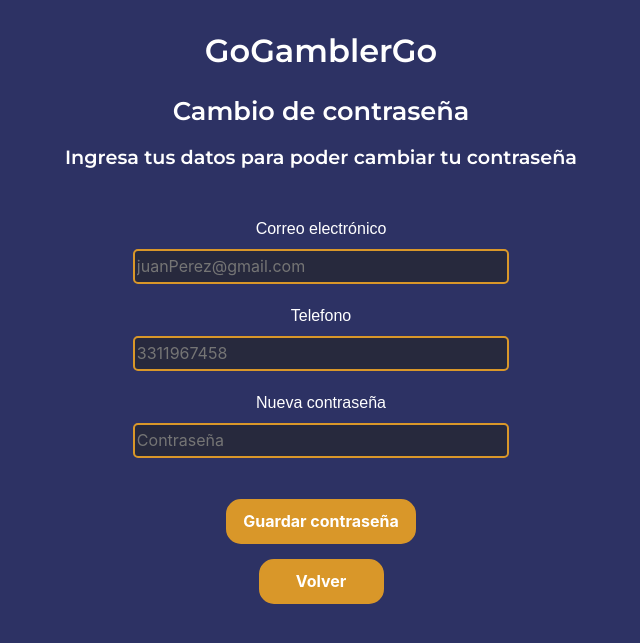
After one commit to SamuelCeballos04/IGT, a Flask app: page /recuperacion in a window 1280 px wide. The commit adds this page. Shown: the top 643 px of the page, without its empty margins (319-959 px from the left). Run offline with Flask 2, Linux system fonts and the light colour scheme; some libraries are stand-ins or nearby versions.

Commit message:
Cambio de contraseña

```diff
--- a/server.py
+++ b/server.py
@@ -405,8 +405,8 @@ def login():
     if request.method == 'POST':
         user = request.form['correo']
         password = request.form['password']
-        print("Usuario: ", user)
-        print("Contraseña: ", password)
+        print("Usuariologin: ", user)
+        print("Contraseñalogin: ", password)
 
         if database:
             cursor = database.cursor()
@@ -816,6 +816,38 @@ def resultados():
             return redirect(url_for('opciones'))
         return render_template('resultados.html')
 
+@app.route('/recuperacion', methods=['GET', 'POST'])
+def recuperacion():
+    if request.method == 'POST':
+        user = request.form['correo']
+        password = request.form['password']
+        telefono = request.form['telefono']
+        print("Correo: ", user)
+        print("Contraseña: ", password)
+        print("Telefono: ", telefono)
+        if database:
+            cursor = database.cursor()
+            cursor.execute("SELECT id_participante FROM participante WHERE correo=%s AND telefono = %s", (user, telefono))
+            data = cursor.fetchone()
+            print("Data: ", data)
+            band = True
+            if data == None:
+                band = False
+            if band == True and password != "":
+                cursor.execute("UPDATE participante set contraseña=crypt(%s, contraseña) where id_participante = %s", (password, data))
+                flash('Contraseña cambiada con éxito', 'success')
+                return redirect(url_for('login'))
+            if band == True and password == "":
+                flash('Ingresa una contraseña', 'error')
+                return redirect(url_for('recuperacion'))
+            elif band == False:
+                flash('Los datos ingresados son incorrectos', 'error')
+                return redirect(url_for('recuperacion'))
+
+
+
+    return render_template('recuperacion.html')
+
 if __name__ == '__main__':
     app.run(debug=True, host='0.0.0.0', port='5000')
     # Ruta para el navegador: localhost:5000
--- a/static/css/style.css
+++ b/static/css/style.css
@@ -22,6 +22,16 @@ body {
     font-size: max(2vw, 15px);
     text-align: center;
     margin-top: 1em;
+}
+
+.subtitulo2 {
+  top: 10%;
+  font-family: 'Montserrat', sans-serif;
+  background-color: #2D3264;
+  color: white;
+  font-size: max(1.5vw, 15px);
+  text-align: center;
+  margin-top: 1em;
 }
 
 .pregunta {
@@ -131,6 +141,20 @@ body {
 
 .formulario ul li > * {
     width: 100%;
+}
+
+.formulario .boton {
+    background-color: #D99729;
+    color: white;
+    border-radius: 15px;
+    border-color: #D99729;
+    border-style: solid;
+    padding: 5px 15px;
+    margin-top: 15px;
+    width: 125px;
+    height: 45px;
+    font-size: medium;
+    font-weight: bold;
 }
 
 .formulario .boton {
--- a/templates/login.html
+++ b/templates/login.html
@@ -33,10 +33,14 @@
                     <input type="password" name="password" class="campo" placeholder = "Contraseña" required pattern = "[a-zA-Z\d\w\s\D\W]{6-15}" autocomplete="new-password"  maxlength="15"><br>
                 </li>
             </ul>
+            <small>
+                <a href="{{url_for('recuperacion')}}" class="link" type = "submit">¿Olvidó su contraseña?</a>
+            </small>
                 <button class="boton" type="submit">Ingresar</button><br>
             <small>
                 <a href="{{url_for('registro')}}" class="link" type = "submit">Registrarse</a>
             </small>
+
         </form>
     </section>
 
--- /dev/null
+++ b/templates/recuperacion.html
@@ -0,0 +1,52 @@
+<!DOCTYPE html>
+<html lang="en">
+<head>
+    <meta charset="UTF-8">
+    <meta http-equiv="X-UA-Compatible" content="IE=edge">
+    <meta name="viewport" content="width=device-width, initial-scale=1.0">
+    <link rel="stylesheet" href="https://stackpath.bootstrapcdn.com/bootstrap/4.4.1/css/bootstrap.min.css"><!-- Aqui se agrega el bootstrap de las tablas-->
+    <link rel="stylesheet" href="{{ url_for('static', filename='css/style.css') }}">
+    <link rel="preconnect" href="https://fonts.googleapis.com">
+    <!-- <link rel = "stylesheet" href = "../static/css/style.css"> -->
+    <link rel="preconnect" href="https://fonts.gstatic.com" crossorigin>
+    <link href="https://fonts.googleapis.com/css2?family=Montserrat:wght@600&display=swap" rel="stylesheet">
+    <title>Cambio de contraseña</title>
+</head>
+{% with messages = get_flashed_messages(with_categories=true) %}
+   {% if messages %}
+      {% for category, message in messages %}
+      <div class="{{category}}">{{ message }}</div>
+      {% endfor %}
+   {% endif %}
+{% endwith %}
+<body>
+    <div class="header">
+        <h1 class="titulo">GoGamblerGo</h1>
+        <h2 class="subtitulo">Cambio de contraseña</h2>
+        <h2 class="subtitulo2">Ingresa tus datos para poder cambiar tu contraseña</h2>
+    </div>
+    <section class="middle2">
+        <form action="/recuperacion" class="formulario" autocomplete="off" method="POST">
+            <ul>
+                <li>
+                    <label for="correo">Correo electrónico</label><br>
+                    <input name="correo" class="campo" type="text" placeholder = "juanPerez@gmail.com" maxlength="40">
+                </li>
+                <li>
+                    <label for="telefono">Telefono</label><br>
+                    <input type="telefono" name="telefono" class="campo" placeholder = "3311967458" maxlength="10">
+                </li>
+                <li>
+                    <label for="password">Nueva contraseña</label><br>
+                    <input type="password" name="password" class="campo" placeholder = "Contraseña" pattern = "[a-zA-Z\d\w\s\D\W]{6-15}" autocomplete="new-password"  maxlength="20"><br>
+                </li>
+            </ul>
+                <button type="submit" class="boton3">Guardar contraseña</button>
+        </form>
+        <a href = "{{url_for('login')}}">
+            <button class="boton" action = "{{url_for('login')}}">Volver</button>
+        </a>
+    </section>
+
+</body>
+</html>
```
